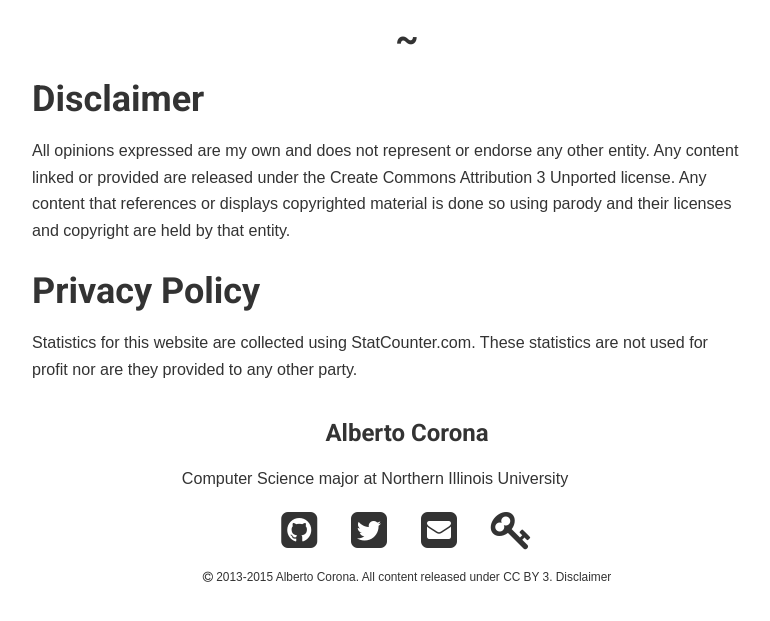
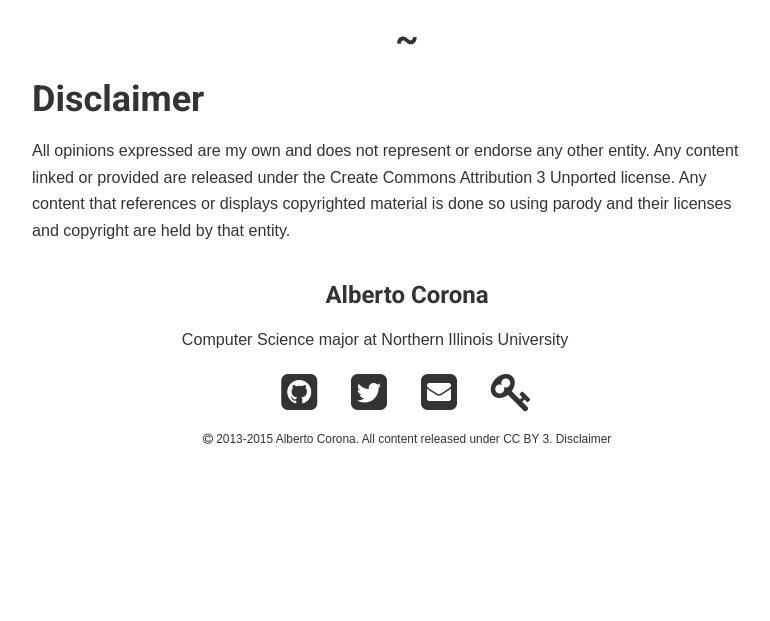
Before and after one commit to 0X1A/wwebsiteasontheinternet, a Jekyll site: the page built from disclaimer/index.html, in a window 1280 px wide. Shown: the top 621 px of the page, without its empty margins (233-1003 px from the left). Built offline with Jekyll 4.4.1, drawn with Linux system fonts in a browser that asks for light colours; nearby versions of some CDN libraries; some web fonts are replaced; Markdown is read by kramdown in place of the engine named in the settings; comment, search, counter and statistics services are not loaded.

Commit message:
disclaimer: no longer use statcounter
Signed-off-by: Alberto Corona <alberto@0x1a.us>

```diff
--- a/disclaimer/index.html
+++ b/disclaimer/index.html
@@ -10,9 +10,3 @@ Any content linked or provided are released under the <a href="https://creativec
 license. Any content that references or displays copyrighted material is done so using
 parody and their licenses and copyright are held by that entity.
 </p>
-
-<h1 class="section-heading">Privacy Policy</h1>
-<p>
-Statistics for this website are collected using <a href="http://statcounter.com">StatCounter.com</a>.
-These statistics are not used for profit nor are they provided to any other party.
-</p>
```
